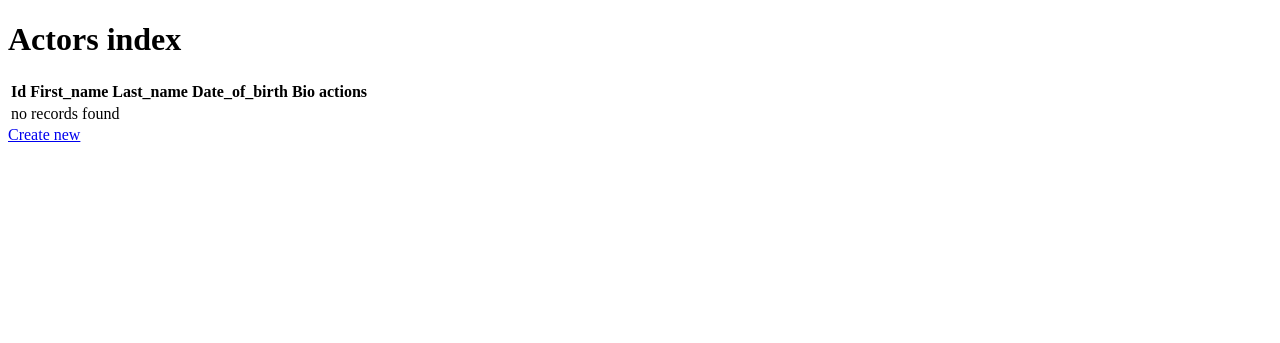
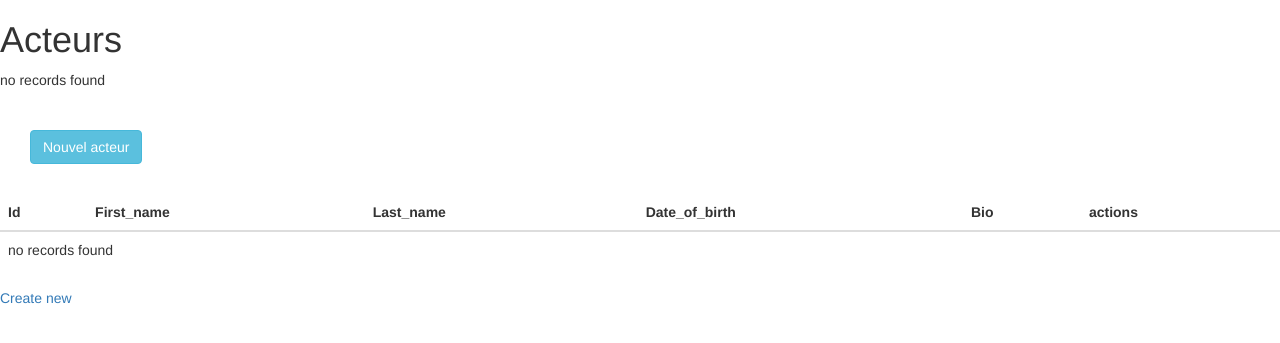
Before and after one commit to ClaireMath/AlloSeries, a Symfony app: template templates/actors/index.html.twig in a window 1280 px wide. Shown: the top 343 px of the page. Run offline with Twig, Linux system fonts and the light colour scheme; the template is opened without the code that fills it, so the values that code supplies are empty; some libraries are stand-ins or nearby versions.

Commit message:
css à revoir

```diff
--- a/composer.json
+++ b/composer.json
@@ -40,6 +40,7 @@
         "symfony/validator": "5.3.*",
         "symfony/web-link": "5.3.*",
         "symfony/yaml": "5.3.*",
+        "twbs/bootstrap": "^5.1",
         "twig/extra-bundle": "^2.12|^3.0",
         "twig/twig": "^2.12|^3.0"
     },
--- a/src/Controller/DirectorController.php
+++ b/src/Controller/DirectorController.php
@@ -31,7 +31,6 @@ class DirectorController extends AbstractController
     public function new(Request $request): Response
     {
         $director = new Director();
-        $director->setCreatedAt(new DateTimeImmutable('now'));
         $form = $this->createForm(DirectorType::class, $director);
         $form->handleRequest($request);
 
--- a/src/Form/DirectorType.php
+++ b/src/Form/DirectorType.php
@@ -6,6 +6,7 @@ use App\Entity\Director;
 use Symfony\Component\Form\AbstractType;
 use Symfony\Component\Form\FormBuilderInterface;
 use Symfony\Component\OptionsResolver\OptionsResolver;
+use Symfony\Component\Form\Extension\Core\Type\BirthdayType;
 
 class DirectorType extends AbstractType
 {
@@ -14,7 +15,7 @@ class DirectorType extends AbstractType
         $builder
             ->add('first_name')
             ->add('last_name')
-            ->add('date_of_birth')
+            ->add('date_of_birth', BirthdayType::class)
             ->add('bio')
         ;
     }
--- a/templates/actors/index.html.twig
+++ b/templates/actors/index.html.twig
@@ -3,7 +3,34 @@
 {% block title %}Actors index{% endblock %}
 
 {% block body %}
-    <h1>Actors index</h1>
+
+    <h1>Acteurs</h1>
+    {% for actor in actors %}
+
+        <div style="padding: 30px; display: flex; flex-direction: column; justify-content: space-evenly; background-color: dodgerblue;">
+        <div class="card" style="width: 20rem; display: flex; flex-direction: row; justify-content: space-evenly; background-color: indianred">
+        {# <img src="{{ actor.image }}" class="card-img-top" alt="..."> #}
+        <div class="card-body d-flex flex-row justify-content-around" style="display: flex; flex-direction: column; justify-content: space-evenly; background-color: fuchsia;">
+            <h3 class="card-title"
+                style="background-color: greenyellow; text-align: center;">{{ actor.firstName }} {{ actor.lastName|upper }}</h3>
+            <h5 class="card-text">Date de naissance : </h5>
+            <p>{{ actor.dateOfBirth ? actor.dateOfBirth|date('d-m-Y') : '' }}</p>
+            <p class="card-text" style="text-align: justify;">{{ actor.bio }}</p>
+            <a href="{{ path('actors_show', {'id': actor.id}) }}" class="btn btn-info" style="margin-left: 30px">Voir</a>
+            <a href="{{ path('actors_edit', {'id': actor.id}) }}" class="btn btn-info" style="margin-left: 30px">Modifier</a>
+        </div>
+        </div>
+        </div>
+    {% else %}
+        <p>no records found</p>
+
+    {% endfor %}
+
+
+    <a href="{{ path('actors_new') }}" class="btn btn-info" style="margin: 30px;">Nouvel acteur</a>
+    </div>
+
+
 
     <table class="table">
         <thead>
--- a/templates/base.html.twig
+++ b/templates/base.html.twig
@@ -3,6 +3,8 @@
     <head>
         <meta charset="UTF-8">
         <title>{% block title %}Welcome!{% endblock %}</title>
+        <link rel="stylesheet" href="https://stackpath.bootstrapcdn.com/bootstrap/3.4.1/css/bootstrap.min.css" integrity="sha384-HSMxcRTRxnN+Bdg0JdbxYKrThecOKuH5zCYotlSAcp1+c8xmyTe9GYg1l9a69psu" crossorigin="anonymous">
+
         {# Run `composer require symfony/webpack-encore-bundle`
            and uncomment the following Encore helpers to start using Symfony UX #}
         {% block stylesheets %}
```
Also changed, not shown: templates/movies/index.html.twig (+4 -3 lines), 2 other files. Lines whose indentation alone changed are shown as unchanged.
